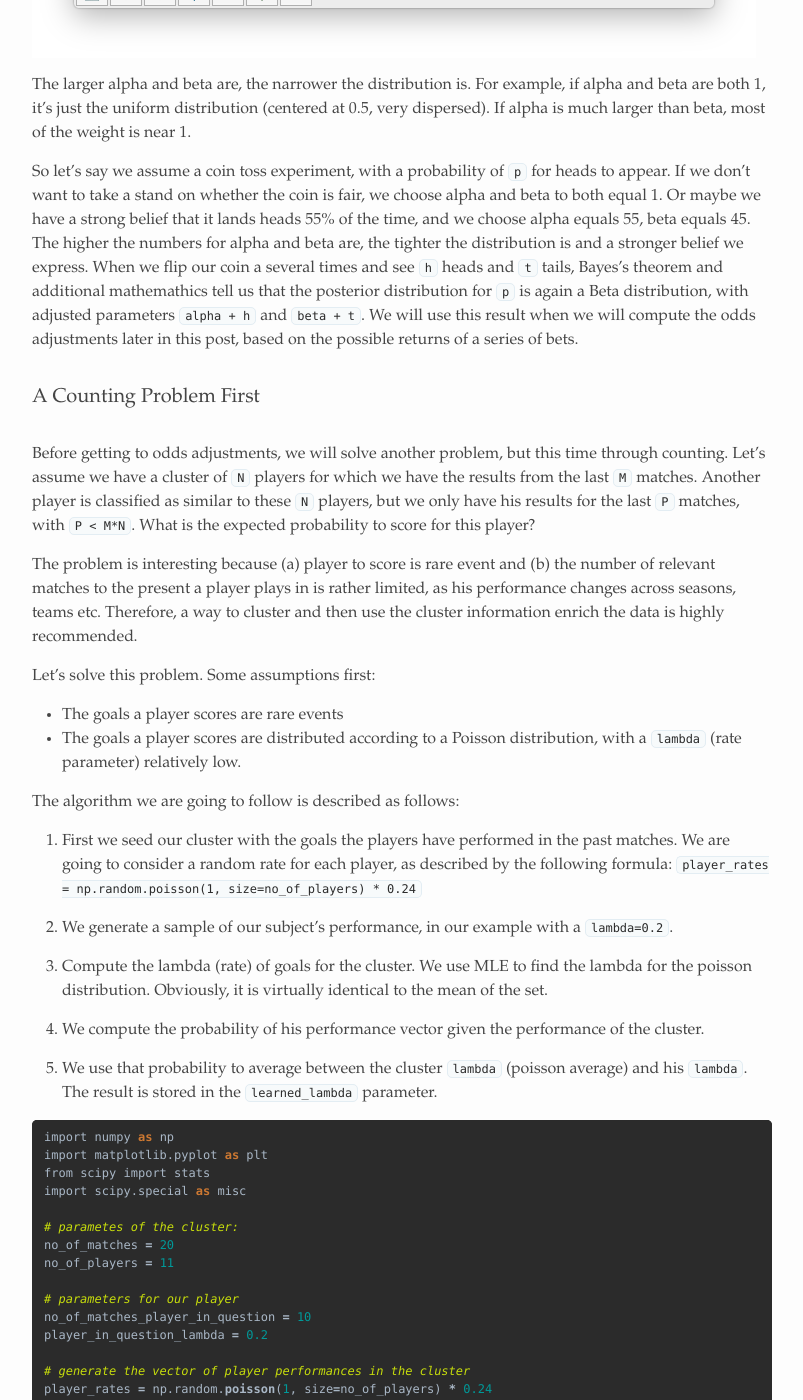
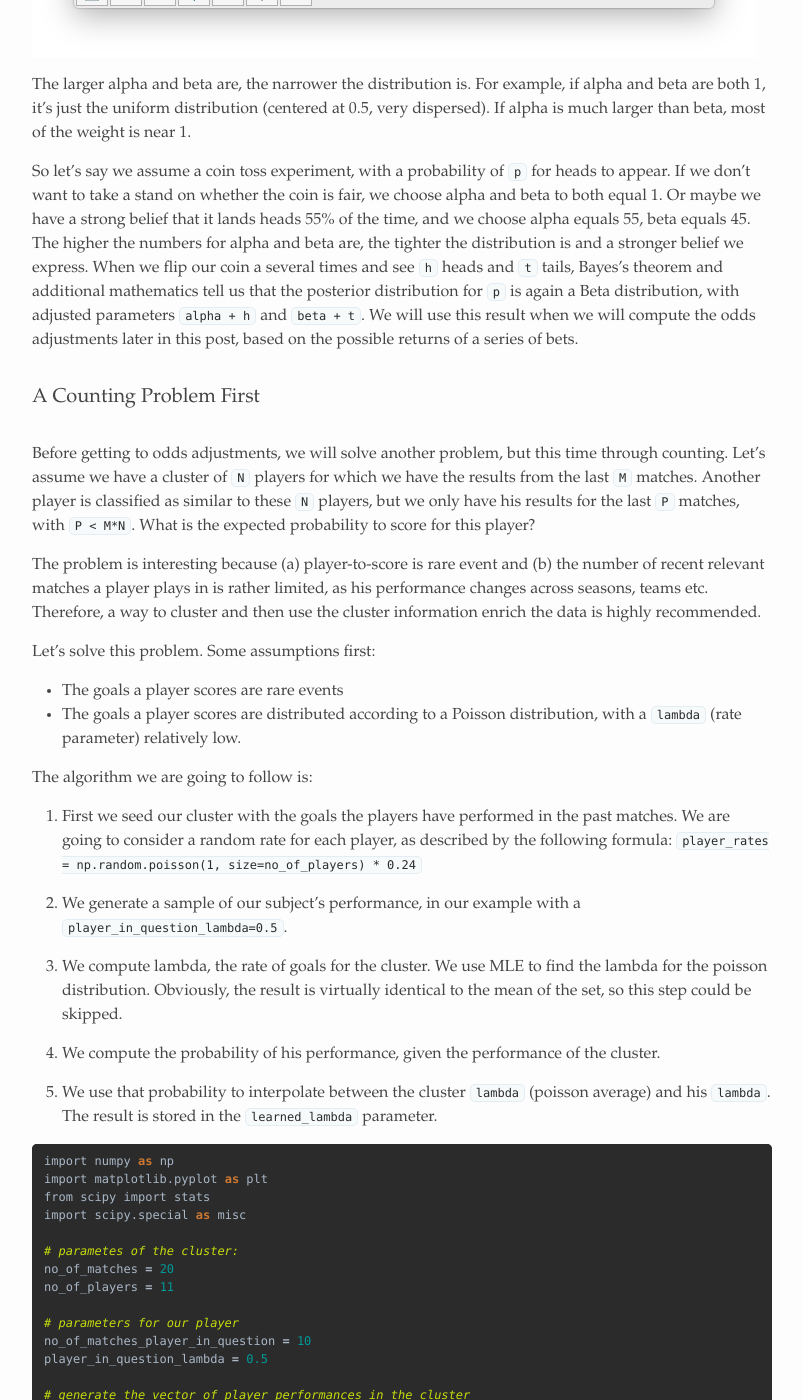
Before and after one commit to alexandrugris/my-jekyll-tech-blog, a Jekyll site: the page built from MyBlog/_posts/2017-10-29-odds-adjustment-risk.markdown, in a window 1280 px wide and 1400 px high, scrolled down 3251 px. Shown: the whole window, without its empty margins (238-1041 px from the left). Built offline with Jekyll 4.4.1, drawn with Linux system fonts in a browser that asks for light colours.

````diff
--- a/MyBlog/_posts/2017-10-29-odds-adjustment-risk.markdown
+++ b/MyBlog/_posts/2017-10-29-odds-adjustment-risk.markdown
@@ -110,30 +110,30 @@
 If alpha is much larger than beta, most of the weight is near 1.
 
 So let’s say we assume a coin toss experiment, with a probability of `p` for heads to appear. If we don’t want to take a stand on whether the coin is fair, we choose alpha and beta to both equal 1. Or maybe we have a strong belief that it lands heads 55% of the time, and we choose alpha equals 55, beta equals 45. The higher the numbers for alpha and beta are, the tighter the distribution is and a stronger belief we express.
-When we flip our coin a several times and see `h` heads and `t` tails, Bayes’s theorem and additional mathemathics tell us that the posterior distribution for `p` is again a Beta distribution, with adjusted parameters `alpha + h` and `beta + t`. We will use this result when we will compute the odds adjustments later in this post, based on the possible returns of a series of bets.
+When we flip our coin a several times and see `h` heads and `t` tails, Bayes’s theorem and additional mathematics tell us that the posterior distribution for `p` is again a Beta distribution, with adjusted parameters `alpha + h` and `beta + t`. We will use this result when we will compute the odds adjustments later in this post, based on the possible returns of a series of bets.
 
 ### A Counting Problem First
 
 Before getting to odds adjustments, we will solve another problem, but this time through counting. Let's assume we have a cluster of `N` players for which we have the results from the last `M` matches. Another player is classified as similar to these `N` players, but we only have his results for the last `P` matches, with `P < M*N`. What is the expected probability to score for this player?
 
-The problem is interesting because (a) player to score is rare event and (b) the number of relevant matches to the present a player plays in is rather limited, as his performance changes across seasons, teams etc. Therefore, a way to cluster and then use the cluster information enrich the data is highly recommended.
+The problem is interesting because (a) player-to-score is rare event and (b) the number of recent relevant matches a player plays in is rather limited, as his performance changes across seasons, teams etc. Therefore, a way to cluster and then use the cluster information enrich the data is highly recommended.
 
 Let's solve this problem. Some assumptions first:
 
 - The goals a player scores are rare events
 - The goals a player scores are distributed according to a Poisson distribution, with a `lambda` (rate parameter) relatively low.
 
-The algorithm we are going to follow is described as follows:
+The algorithm we are going to follow is:
 
 1. First we seed our cluster with the goals the players have performed in the past matches. We are going to consider a random rate for each player, as described by the following formula: `player_rates = np.random.poisson(1, size=no_of_players) * 0.24`
 
-2. We generate a sample of our subject's performance, in our example with a `lambda=0.2`.
+2. We generate a sample of our subject's performance, in our example with a `player_in_question_lambda=0.5`.
 
-3. Compute the lambda (rate) of goals for the cluster. We use MLE to find the lambda for the poisson distribution. Obviously, it is virtually identical to the mean of the set.
+3. We compute lambda, the rate of goals for the cluster. We use MLE to find the lambda for the poisson distribution. Obviously, the result is virtually identical to the mean of the set, so this step could be skipped.
 
-4. We compute the probability of his performance vector given the performance of the cluster.
+4. We compute the probability of his performance, given the performance of the cluster.
 
-5. We use that probability to average between the cluster `lambda` (poisson average) and his `lambda`. The result is stored in the `learned_lambda` parameter.
+5. We use that probability to interpolate between the cluster `lambda` (poisson average) and his `lambda`. The result is stored in the `learned_lambda` parameter.
 
 ```python
 import numpy as np
@@ -147,7 +147,7 @@
 
 # parameters for our player
 no_of_matches_player_in_question = 10
-player_in_question_lambda = 0.2
+player_in_question_lambda = 0.5
 
 # generate the vector of player performances in the cluster
 player_rates = np.random.poisson(1, size=no_of_players) * 0.24
````
Also changed, not shown: MyBlog/_posts/2020-02-29-reverse-engineer-eg.markdown (added, +188 -0 lines), MyBlog/assets/xg_1.png (added).
